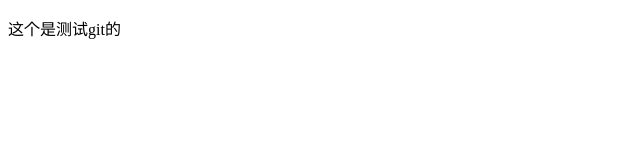
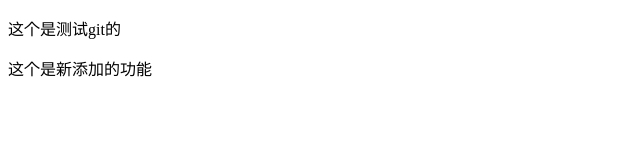
Before and after one commit to yslm/git-learn, a plain HTML site: page index.html in a window 1280 px wide. Shown: the whole page, without its empty margins (0-640 px from the left). Drawn offline with Linux system fonts and the light colour scheme.

Commit message:
提交feature1

```diff
--- a/index.html
+++ b/index.html
@@ -6,5 +6,6 @@
 </head>
 <body>
 <p>这个是测试git的</p>
+<p>这个是新添加的功能</p>
 </body>
 </html>
```
